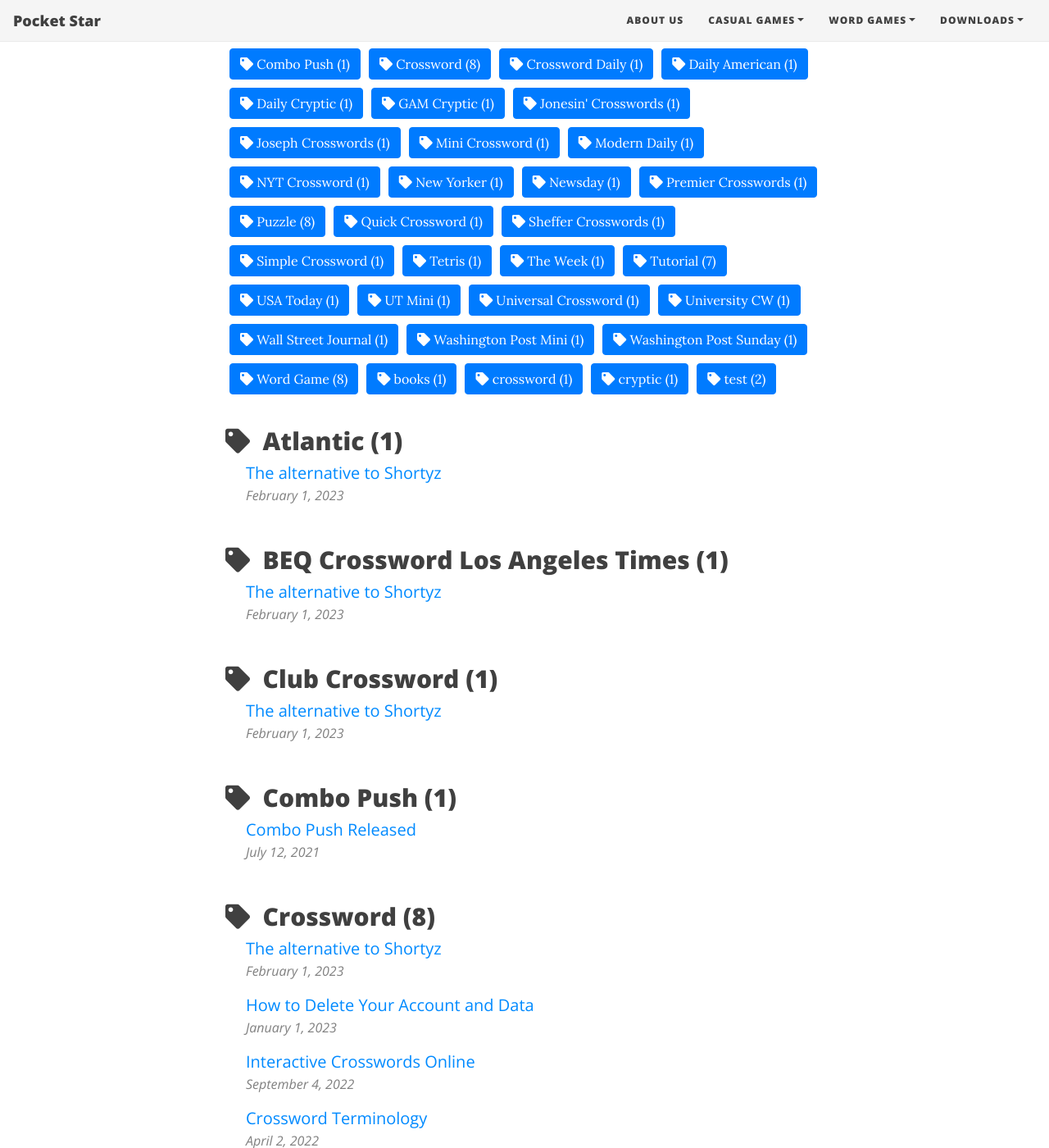
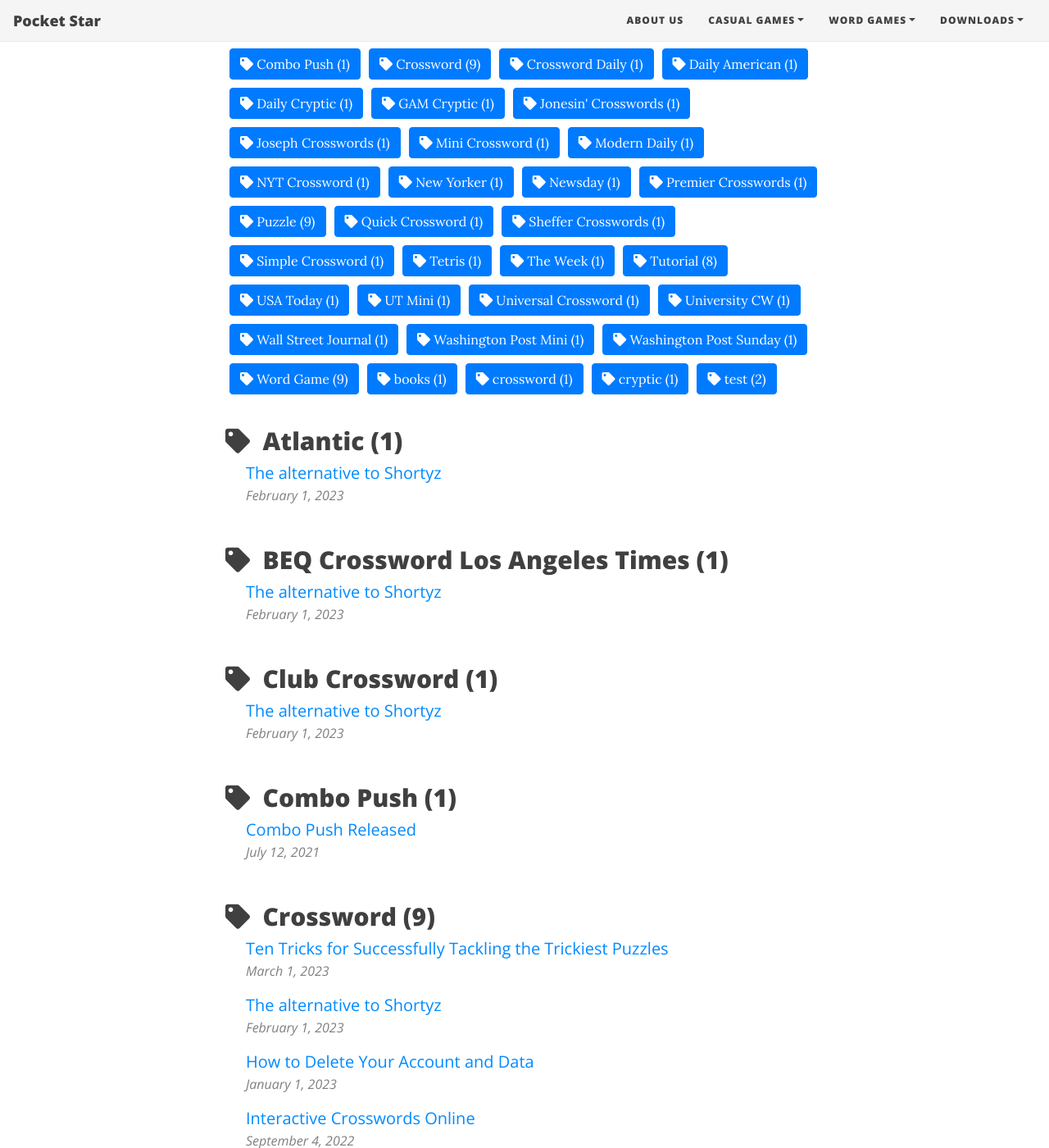
Before and after one commit to bitdream/bitdream.github.io, a Jekyll site: the page built from tags.html, in a window 1280 px wide and 1400 px high, scrolled down 240 px. Shown: the whole window at 82% size. Built offline with Jekyll 4.4.1, drawn with Linux system fonts in a browser that asks for light colours; nearby versions of some CDN libraries; some of the changed text lies outside the part shown.

Commit message:
Update 2023-03-01-ten-tricks-for-successfully-tackling-the-trickiest-puzzles.md

```diff
--- a/_posts/2023-03-01-ten-tricks-for-successfully-tackling-the-trickiest-puzzles.md
+++ b/_posts/2023-03-01-ten-tricks-for-successfully-tackling-the-trickiest-puzzles.md
@@ -1,4 +1,10 @@
-
+---
+layout: post
+title: Ten Tricks for Successfully Tackling the Trickiest Puzzles
+subtitle: Crossword Tutorial for Beginners
+tags: [Crossword, Tutorial, Word Game, Puzzle]
+comments: true
+---
 
 ## Ten Tricks for Successfully Tackling the Trickiest Puzzles
 
```
